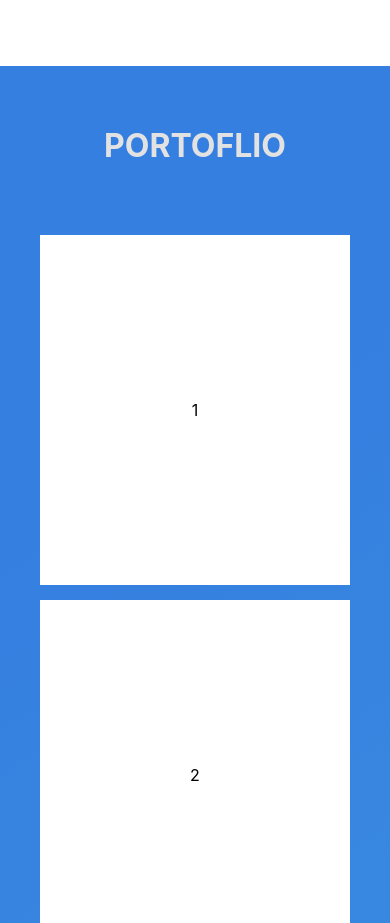
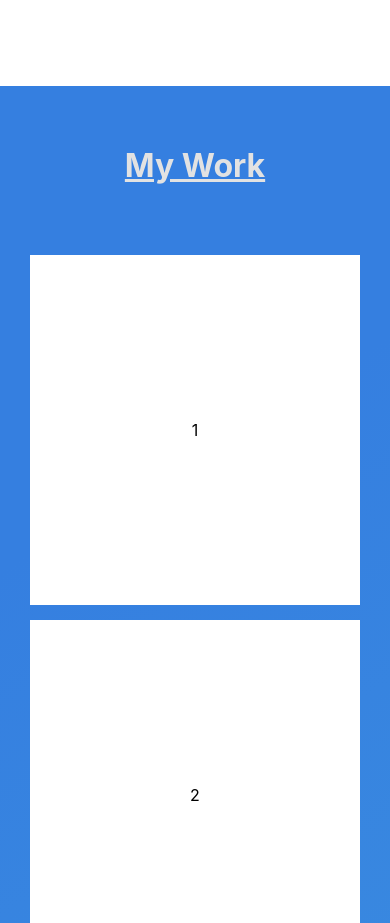
Before and after one commit to tomasleggire/tomasleggire, a React (Create React App) app: page / in a window 390 px wide. Shown: the part 1840-2763 px from the top of the page. Built offline with nearby package versions, Linux system fonts and the light colour scheme.

Commit message:
Grid base terminado

```diff
--- a/src/containers/Portfolio.js
+++ b/src/containers/Portfolio.js
@@ -1,10 +1,10 @@
 import React from "react";
 import "../styles/Portfolio.scss";
 
-export default function Portfolio({ children }) {
+export default function Portfolio() {
   return (
     <div className="portfolio-main" name="portfolio">
-      <h1 className="p-h1">PORTOFLIO</h1>
+      <h1 className="h1-portfolio">My Work</h1>
       <div class="container">
         <div class="cards">
           <div class="card">1</div>
--- a/src/styles/Portfolio.scss
+++ b/src/styles/Portfolio.scss
@@ -3,8 +3,8 @@
 .portfolio-main {
     width: 100%;
     height: auto;
-    margin-top: 40px;
     display: flex;
+    margin-top: 60px;
     flex-direction: column;
     align-items: center;
     background: -moz-linear-gradient(329deg, rgba(74,180,223,1) 14%, rgb(53, 127, 224) 90%);
@@ -13,13 +13,12 @@ background: linear-gradient(329deg, rgba(74,180,223,1) 14%, rgb(53, 127, 224) 90
 filter: progid:DXImageTransform.Microsoft.gradient(startColorstr="#4ab4df",endColorstr="#ecf9f5",GradientType=1);
 }
 
-
-.p-h1 {
-    color: var(--special-white);
-    text-align: center;
-    margin-top: 60px;
-    margin-bottom: 30px;
-  }
+.h1-portfolio {
+  color: var(--special-white);
+  margin-top: 60px;
+  font-size: 42px;
+  text-decoration: underline;
+}
 
 //GRID
 
@@ -27,6 +26,7 @@ filter: progid:DXImageTransform.Microsoft.gradient(startColorstr="#4ab4df",endCo
     display: flex;
     justify-content: center;
     width: 100%;
+    margin: 60px 0 30px 0;
   }
 
   .cards {
@@ -34,7 +34,7 @@ filter: progid:DXImageTransform.Microsoft.gradient(startColorstr="#4ab4df",endCo
     width: 100%;
     grid-template-columns: repeat(auto-fit, minmax(400px, 1fr));
     grid-gap: 15px;
-    padding: 20px;
+    padding: 20px 40px;
     margin: 20px;
   }
 
@@ -49,13 +49,28 @@ filter: progid:DXImageTransform.Microsoft.gradient(startColorstr="#4ab4df",endCo
   }
 
 @media only screen and (max-width: 915px) {
+  .container {
+    margin: 30px 0 30px 0;
+  }
+  .h1-portfolio {
+    margin-top: 60px;
+    font-size: 32px;
+  }
     .cards {
         grid-template-columns: repeat(auto-fit, minmax(300px, 1fr));
+        padding: 20px 10px;
       }
 }
 
 @media only screen and (max-width: 300px) {
+  .container {
+    margin: 20px 0 20px 0;
+  }
+  .h1-portfolio {
+    font-size: 22px;
+  }
     .cards {
         grid-template-columns: repeat(auto-fit, minmax(200px, 1fr));
+        padding: 20px 5px;
       }
 }
```
